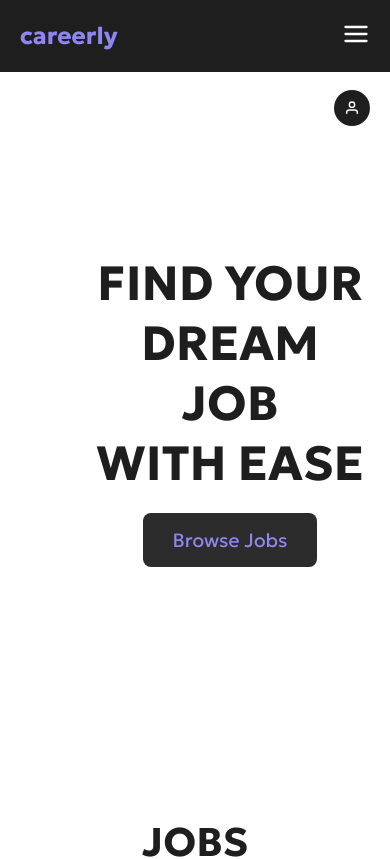
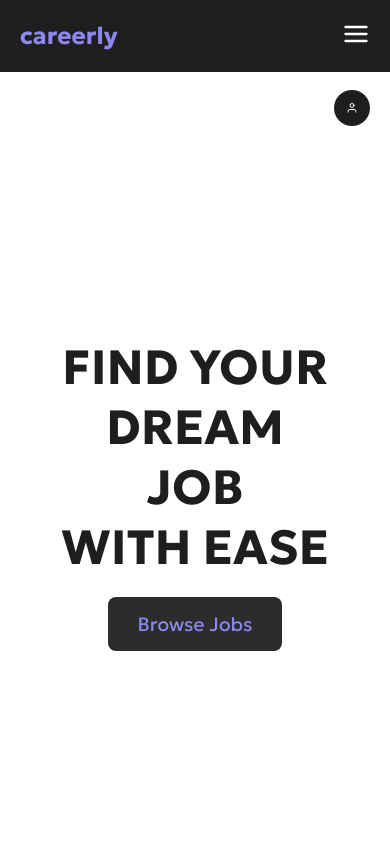
Before and after one commit to Tilak2006/Careerly, a React (Vite) app: page /home in a window 390 px wide. Shown: the top 859 px of the page. Built offline with nearby package versions, Linux system fonts and the light colour scheme; no server answers; a web font is replaced by a local one.

Commit message:
bug fix pfp icon

```diff
--- a/src/Dashboard.css
+++ b/src/Dashboard.css
@@ -114,9 +114,6 @@
       display: block;
     }
 
-    .content {
-      margin-left: 70px;
-    }
 
     .sidebar.expanded ~ .content {
       margin-left: 250px;
--- a/src/Home.css
+++ b/src/Home.css
@@ -13,11 +13,14 @@
   align-items: center;
   height: 80vh;
   text-align: center;
+  position: relative;
 }
 
 .main-text {
   font-size: 3rem;
   font-weight: 300;
+  width: 100%;
+  padding: 0;
 }
 
 .scroll-button {
@@ -38,7 +41,7 @@
 
 .profile-section {
   position: absolute;
-  top: 90px;
+  top: 20px;
   right: 20px;
   cursor: pointer;
   z-index: 100;
@@ -103,21 +106,28 @@ body.dark-mode {
 }
 
 @media (max-width: 768px) {
+    .content {
+      display: flex;
+      justify-content: center;
+      align-items: center;
+      height: 100vh;
+      padding-top: 0;
+    }
+
+    .main-text {
+      font-size: 2rem;
+      text-align: center;
+    }
+
     .profile-icon {
       font-size: 32px;
       padding: 12px;
     }
+    .profile-section {
+        top: 90px;
+      }
+
     .dropdown-menu {
       width: 180px;
     }
   }
-
-@media (max-width: 480px) {
-  .profile-icon {
-    font-size: 28px;
-    padding: 10px;
-  }
-  .dropdown-menu {
-    width: 160px;
-  }
-}
```
Lines whose indentation alone changed are shown as unchanged.
